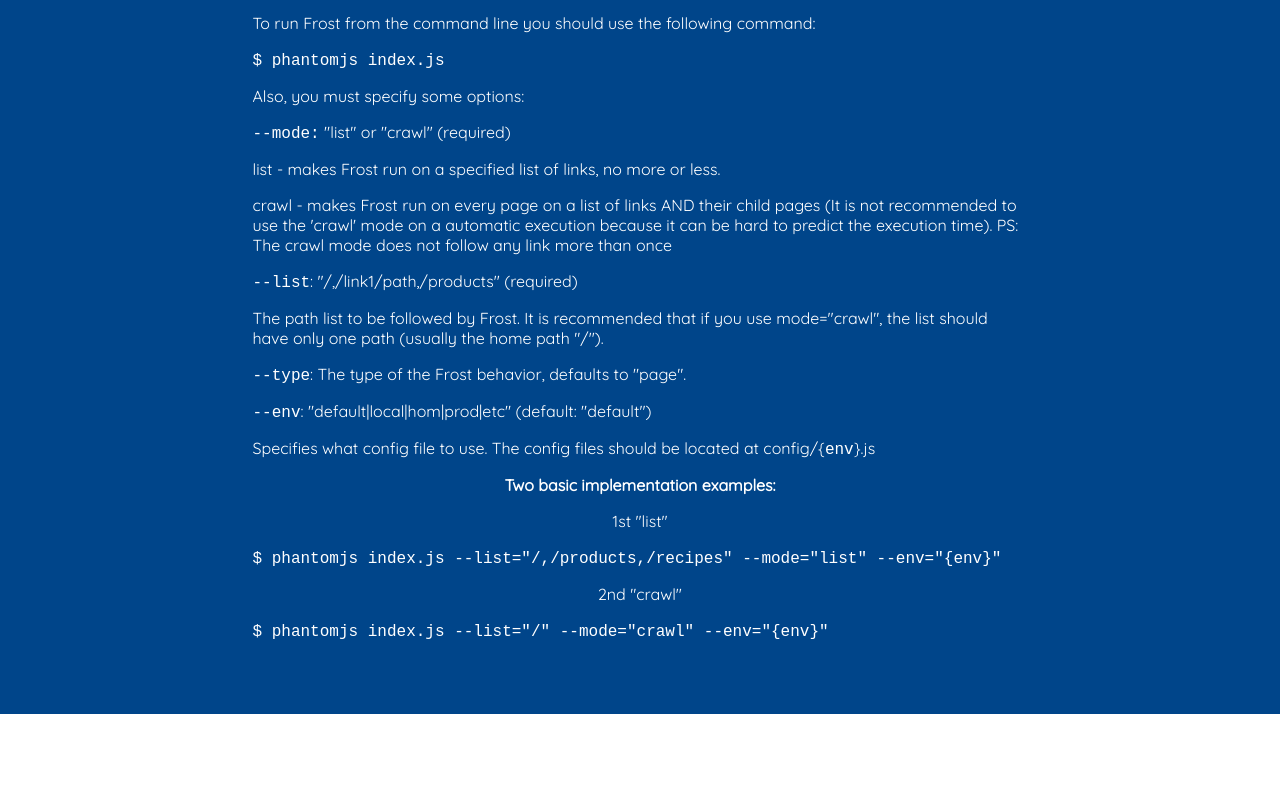
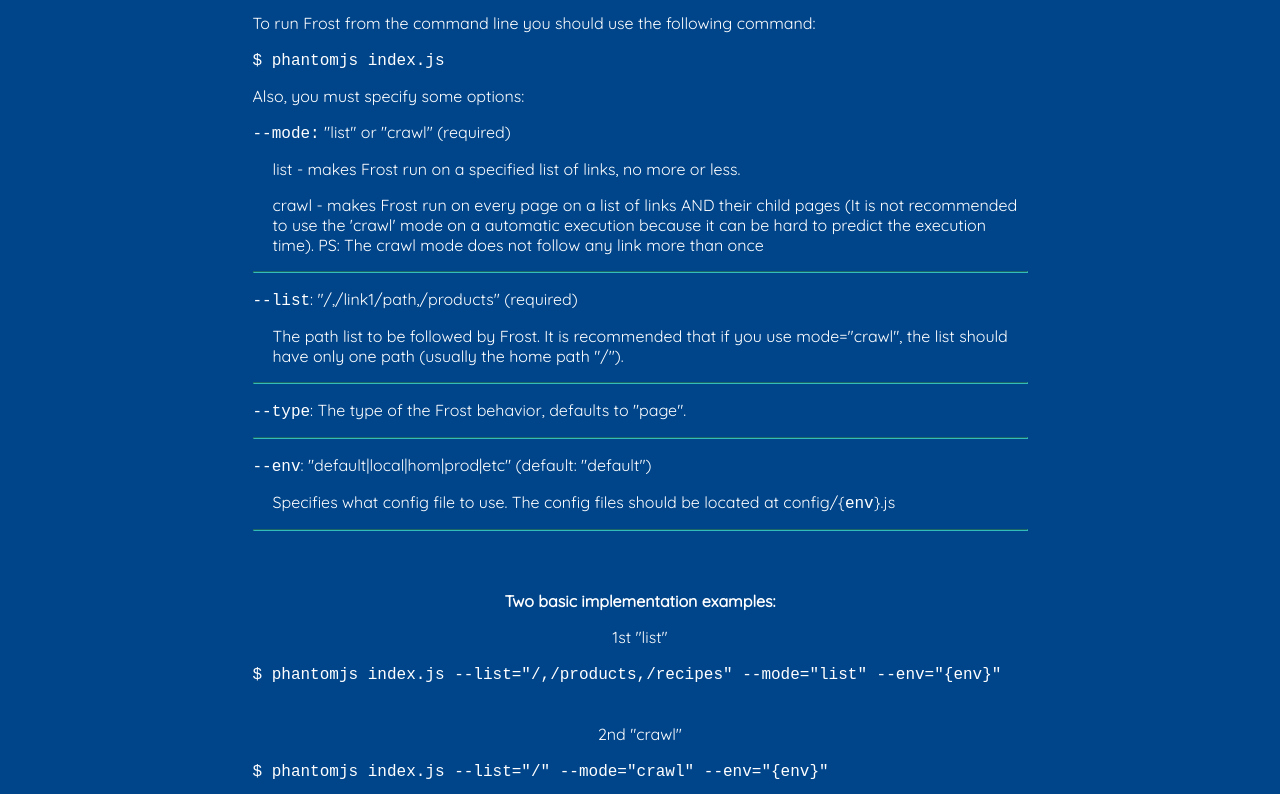
Before and after one commit to danielGalvao/paulinho, a plain HTML site: page index.html in a window 1280 px wide. Shown: the part 2546-3340 px from the top of the page. Before the commit the page ends 3260 px from the top, so only its background shows below. Drawn offline with Linux system fonts and the light colour scheme.

Commit message:
Hrs fim running

```diff
--- a/css/style.css
+++ b/css/style.css
@@ -149,7 +149,7 @@ section {
 .running {
   background-color: #00458a;
   color: #fff;
-  min-height: 750px;
+  min-height: 880px;
 }
 
 .running h3 {
@@ -168,11 +168,26 @@ section {
 }
 
 .running-container {
-  height: 570px;
   max-width: 775px;
-  min-height: 720px;
+  height: 800px;
+}
+
+.examples {
+  margin-top: 60px;
 }
 
 .examples p {
   text-align: center;
 }
+
+.example-list, .example-crawl {
+  margin-bottom: 40px;
+}
+
+.running .desc {
+  padding: 0 0 0 20px;
+}
+
+.running hr {
+  border-color: #32BBBA;
+}
--- a/index.html
+++ b/index.html
@@ -20,7 +20,7 @@
     <section id="what-is">
       <div class="what-is-container container">
         <h3>What's Frost?</h3>
-        <h4>Frost is a Static web page generator</h4>
+        <h4>Frost is a static web page generator</h4>
         <p class="problem">If you have a website that don't provide a static html per page and you want to do that, all that you need to do is:</p>
         <p><b>1 )</b> Setting up the Frost configuration with the paths of your "origin", the path of your "static" site (where your final files will be) and others configurations.</p>
         <p><b>2 )</b> Run the index.js with phatomjs.</p>
@@ -92,21 +92,25 @@
         <p>Also, you must specify some options:</p>
         <div class="mode">
           <p><code>--mode:</code> "list" or "crawl" (required)</p>
-          <p>list - makes Frost run on a specified list of links, no more or less.</p>
-          <p>crawl - makes Frost run on every page on a list of links AND their child pages (It is not recommended to use the 'crawl' mode on a automatic execution because it can be hard to predict the execution time). PS: The crawl mode does not follow any link more than once</p>
+          <p class="desc">list - makes Frost run on a specified list of links, no more or less.</p>
+          <p class="desc">crawl - makes Frost run on every page on a list of links AND their child pages (It is not recommended to use the 'crawl' mode on a automatic execution because it can be hard to predict the execution time). PS: The crawl mode does not follow any link more than once</p>
         </div>
+        <hr>
         <div class="list">
           <p><code>--list</code>: "/,/link1/path,/products" (required)</p>
-          <p>The path list to be followed by Frost. It is recommended that if you use mode="crawl", the list should have only one path (usually the home path "/").
+          <p class="desc">The path list to be followed by Frost. It is recommended that if you use mode="crawl", the list should have only one path (usually the home path "/").
           </p>
         </div>
+        <hr>
         <div class="type">
           <p><code>--type</code>: The type of the Frost behavior, defaults to "page".</p>
         </div>
+        <hr>
         <div class="env">
           <p><code>--env</code>: "default|local|hom|prod|etc" (default: "default")</p>
-          <p>Specifies what config file to use. The config files should be located at config/{<code>env</code>}.js</p>
+          <p class="desc">Specifies what config file to use. The config files should be located at config/{<code>env</code>}.js</p>
         </div>
+        <hr>
         <div class="examples">
           <p><b>Two basic implementation examples:</b></p>
           <div class="example-list">
```
